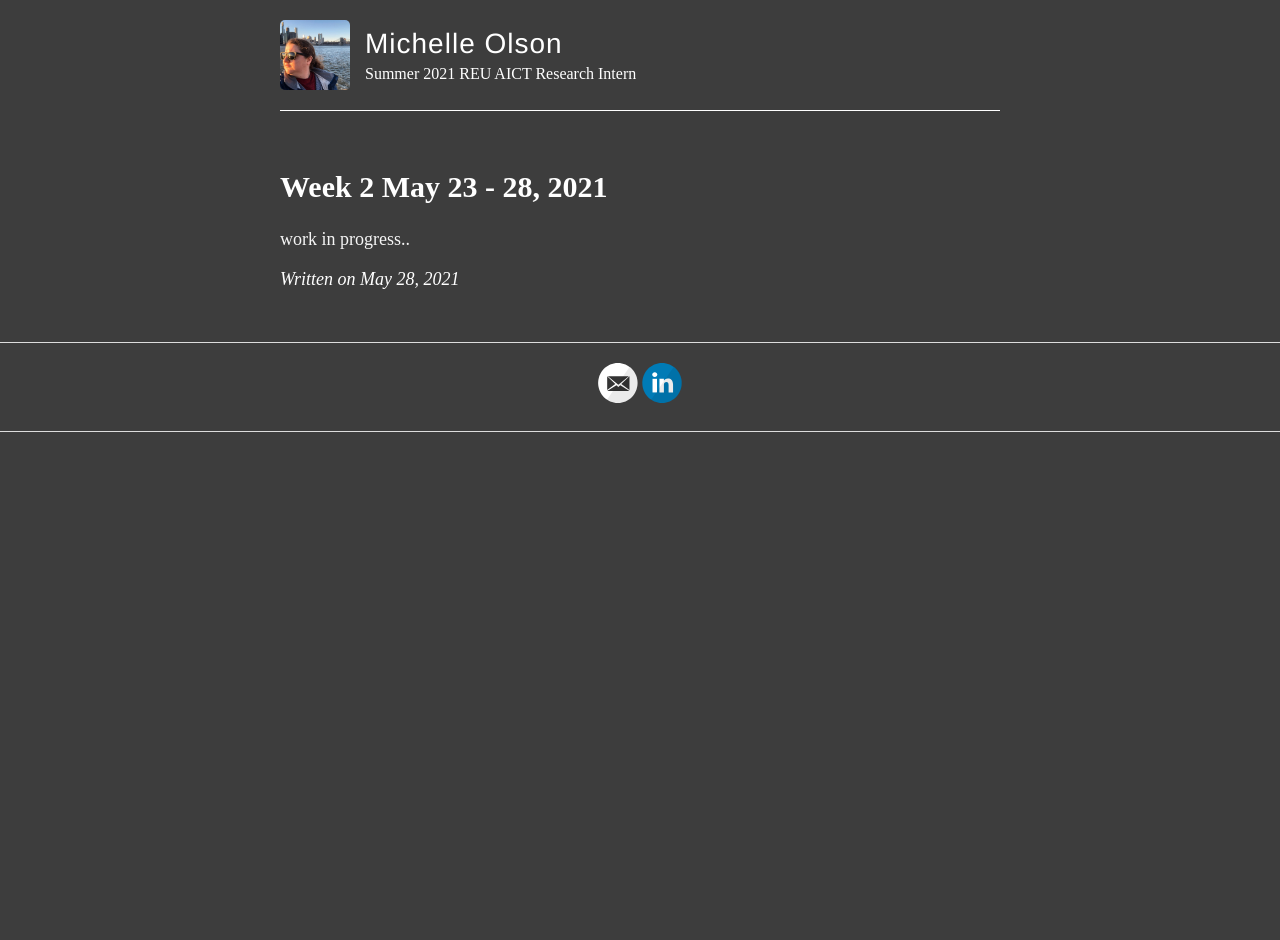
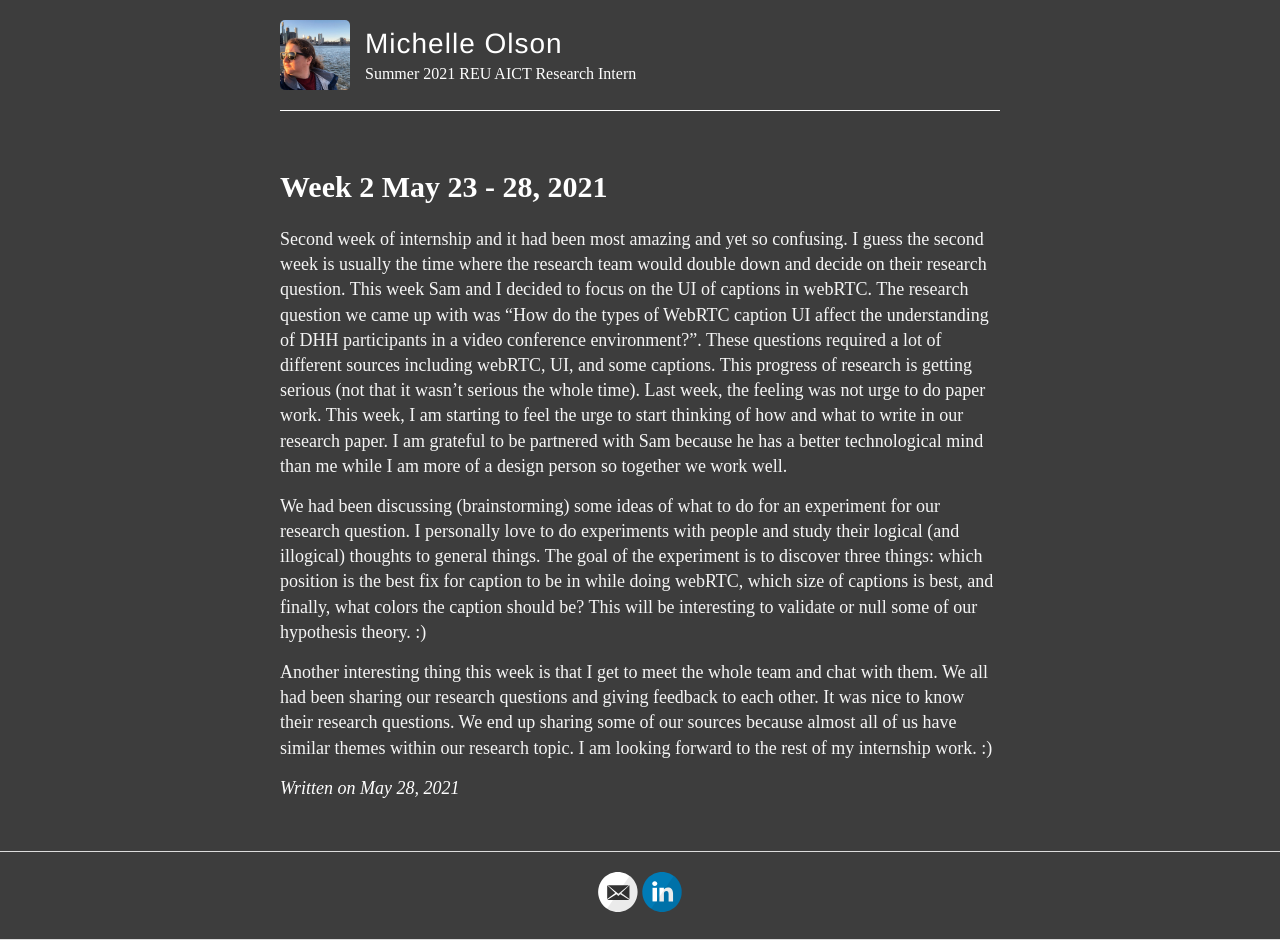
Before and after one commit to moohy2005/moohy2005.github.io, a Jekyll site: the page built from _posts/2021-05-28-week2.md, in a window 1280 px wide. Built offline with Jekyll 4.4.1, drawn with Linux system fonts in a browser that asks for light colours; before the commit the page ends 900 px from its top, so only the background shows below that.

Commit message:
second week blog

```diff
--- a/_posts/2021-05-28-week2.md
+++ b/_posts/2021-05-28-week2.md
@@ -3,4 +3,10 @@ layout: post
 title: Week 2 May 23 - 28, 2021
 ---
 
-work in progress..
+Second week of internship and it had been most amazing and yet so confusing. I guess the second week is usually the time where the research team would double down and decide on their research question. This week Sam and I decided to focus on the UI of captions in webRTC. The research question we came up with was “How do the types of WebRTC caption UI affect the understanding of DHH participants in a video conference environment?”. These questions required a lot of different sources including webRTC, UI, and some captions. This progress of research is getting serious (not that it wasn't serious the whole time). Last week, the feeling was not urge to do paper work. This week, I am starting to feel the urge to start thinking of how and what to write in our research paper. I am grateful to be partnered with Sam because he has a better technological mind than me while I am more of a design person so together we work well.
+
+
+We had been discussing (brainstorming) some ideas of what to do for an experiment for our research question. I personally love to do experiments with people and study their logical (and illogical) thoughts to general things. The goal of the experiment is to discover three things: which position is the best fix for caption to be in while doing webRTC, which size of captions is best, and finally, what colors the caption should be? This will be interesting to validate or null some of our hypothesis theory. :)
+
+
+Another interesting thing this week is that I get to meet the whole team and chat with them. We all had been sharing our research questions and giving feedback to each other. It was nice to know their research questions. We end up sharing some of our sources because almost all of us have similar themes within our research topic. I am looking forward to the rest of my internship work. :)
```
